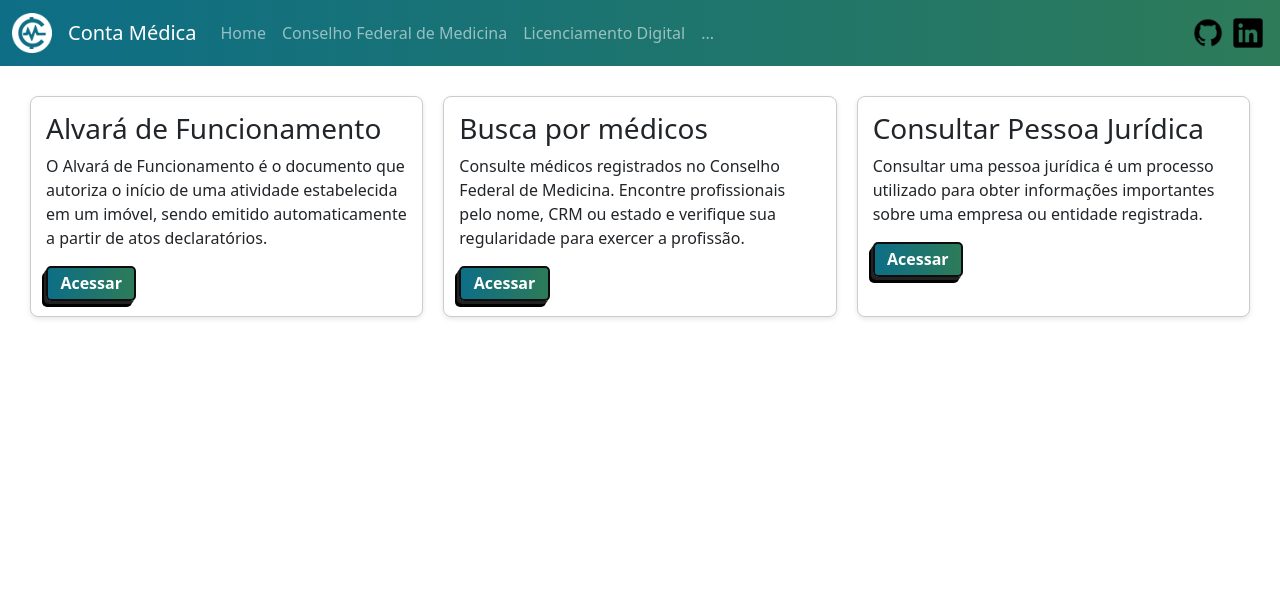
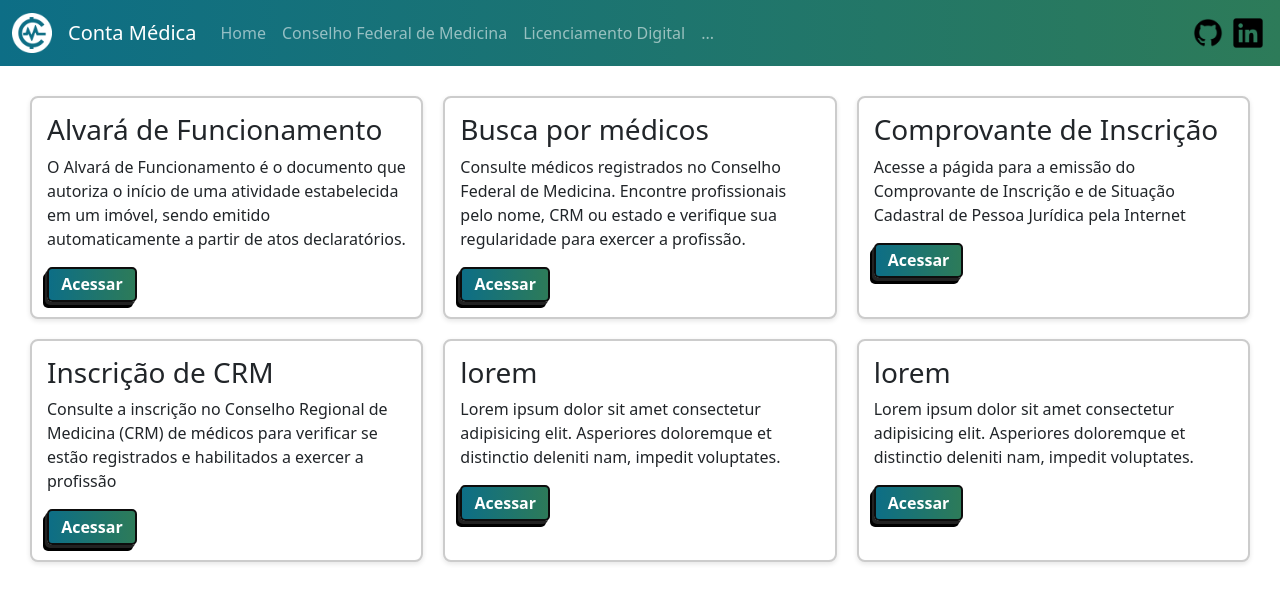
Before and after one commit to JLpensador/Legalizacao-Processo, an Angular app: page /home in a window 1280 px wide. Shown: the top 602 px of the page. Built offline with nearby package versions, Linux system fonts and the light colour scheme.

Commit message:
Chore: Formatação de Documento reajustado

```diff
--- a/src/app/components/card-processos/card-processos.component.scss
+++ b/src/app/components/card-processos/card-processos.component.scss
@@ -12,7 +12,7 @@
 }
 
 .card {
-  border: 1px solid #ccc;
+  border: 2px solid #ccc;
   border-radius: 8px;
   padding: 15px;
   margin: 10px;
--- a/src/app/project.service.ts
+++ b/src/app/project.service.ts
@@ -13,16 +13,39 @@ export class ProjectService {
           'O Alvará de Funcionamento é o documento que autoriza o início de uma atividade estabelecida em um imóvel, sendo emitido automaticamente a partir de atos declaratórios.',
         link: '/alvará',
       },
+
       {
         name: 'Busca por médicos',
         description:
           'Consulte médicos registrados no Conselho Federal de Medicina. Encontre profissionais pelo nome, CRM ou estado e verifique sua regularidade para exercer a profissão.',
         link: 'https://portal.cfm.org.br/busca-medicos',
       },
+
       {
-        name: 'Consultar Pessoa Jurídica',
+        name: 'Comprovante de Inscrição',
         description:
-          'Consultar uma pessoa jurídica é um processo utilizado para obter informações importantes sobre uma empresa ou entidade registrada.',
+          'Acesse a págida para a emissão do Comprovante de Inscrição e de Situação Cadastral de Pessoa Jurídica pela Internet',
+        link: 'https://solucoes.receita.fazenda.gov.br/servicos/cnpjreva/Cnpjreva_Solicitacao.asp?cnpj=55399862000120',
+      },
+
+      {
+        name: 'Inscrição de CRM',
+        description:
+          'Consulte a inscrição no Conselho Regional de Medicina (CRM) de médicos para verificar se estão registrados e habilitados a exercer a profissão',
+        link: '/CRM',
+      },
+
+      {
+        name: 'lorem',
+        description:
+          'Lorem ipsum dolor sit amet consectetur adipisicing elit. Asperiores doloremque et distinctio deleniti nam, impedit voluptates.',
+        link: '',
+      },
+
+      {
+        name: 'lorem',
+        description:
+          'Lorem ipsum dolor sit amet consectetur adipisicing elit. Asperiores doloremque et distinctio deleniti nam, impedit voluptates.',
         link: '',
       },
     ];
--- a/src/app/services/alvará/alvarás.service.ts
+++ b/src/app/services/alvará/alvarás.service.ts
@@ -15,30 +15,35 @@ export class AlvarásService {
         instruction:
           'https://portal.seuma.fortaleza.ce.gov.br/fortalezaonline/portal/manual/manual_alvara_funcionamento.pdf',
       },
+
       {
         name: 'lorem',
         description:
           'Lorem ipsum dolor sit amet consectetur adipisicing elit. Asperiores doloremque et distinctio deleniti nam, impedit voluptates.',
         link: '',
       },
+
       {
         name: 'lorem',
         description:
           'Lorem ipsum dolor sit amet consectetur adipisicing elit. Asperiores doloremque et distinctio deleniti nam, impedit voluptates.',
         link: '',
       },
+
       {
         name: 'lorem',
         description:
           'Lorem ipsum dolor sit amet consectetur adipisicing elit. Asperiores doloremque et distinctio deleniti nam, impedit voluptates.',
         link: '',
       },
+
       {
         name: 'lorem',
         description:
           'Lorem ipsum dolor sit amet consectetur adipisicing elit. Asperiores doloremque et distinctio deleniti nam, impedit voluptates.',
         link: '',
       },
+
       {
         name: 'lorem',
         description:
```
